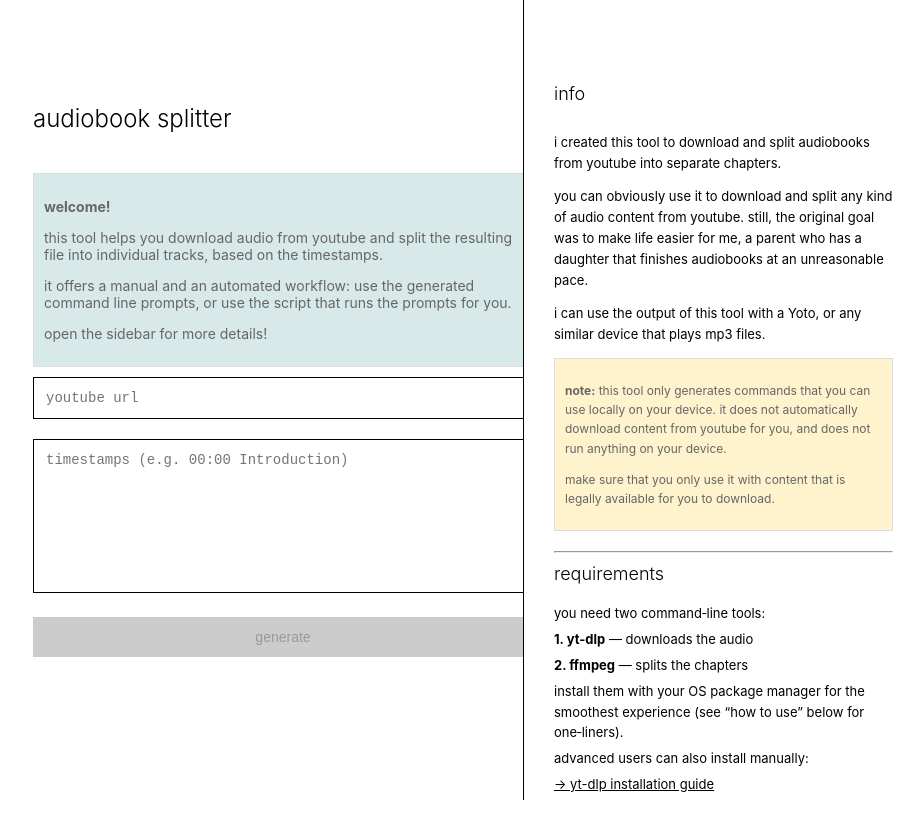
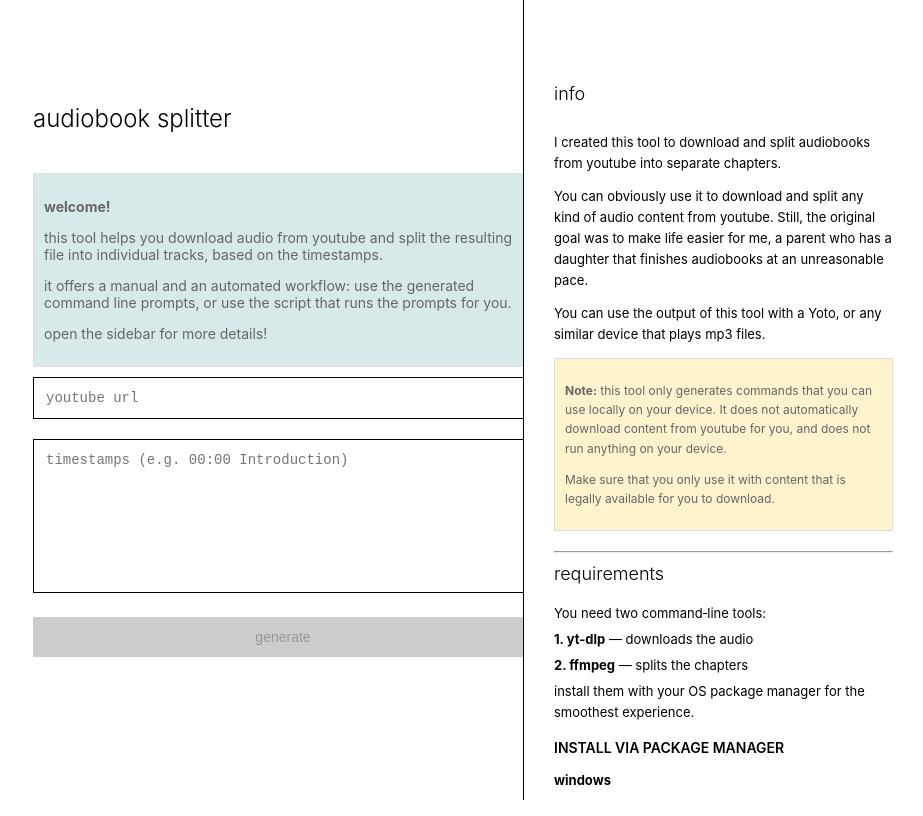
Before and after one commit to szekelyzol/audiobook-splitter, a Next.js app: page / in a window 1280 px wide. Both pictures are taken after a click on the heading "requirements". Shown: the whole page, without its empty margins (357-1280 px from the left). Built offline with nearby package versions, Linux system fonts and the light colour scheme.

Commit message:
Reorder sidebar content

```diff
--- a/pages/index.tsx
+++ b/pages/index.tsx
@@ -686,13 +686,13 @@ echo "Your chapter files are ready!"`;
 
           <details open>
             <summary><h2>info</h2></summary>
-            <p>i created this tool to download and split audiobooks from youtube into separate chapters.</p>
-            <p>you can obviously use it to download and split any kind of audio content from youtube. still, the original goal was to make life easier for me, a parent who has a daughter that finishes audiobooks at an unreasonable pace.</p>
-            <p>i can use the output of this tool with a Yoto, or any similar device that plays mp3 files.</p>
+            <p>I created this tool to download and split audiobooks from youtube into separate chapters.</p>
+            <p>You can obviously use it to download and split any kind of audio content from youtube. Still, the original goal was to make life easier for me, a parent who has a daughter that finishes audiobooks at an unreasonable pace.</p>
+            <p>You can use the output of this tool with a Yoto, or any similar device that plays mp3 files.</p>
 
             <div className={styles.disclaimer} style={{ marginTop: 10 }}>
-              <p><strong>note:</strong> this tool only generates commands that you can use locally on your device. it does not automatically download content from youtube for you, and does not run anything on your device.</p>
-              <p>make sure that you only use it with content that is legally available for you to download.</p>
+              <p><strong>Note:</strong> this tool only generates commands that you can use locally on your device. It does not automatically download content from youtube for you, and does not run anything on your device.</p>
+              <p>Make sure that you only use it with content that is legally available for you to download.</p>
             </div>
           </details>
 
@@ -701,28 +701,10 @@ echo "Your chapter files are ready!"`;
           <details>
             <summary><h2>requirements</h2></summary>
             <div className={styles.sidebarSection}>
-              <p>you need two command‑line tools:</p>
+              <p>You need two command‑line tools:</p>
               <p><strong>1. yt-dlp</strong> — downloads the audio</p>
               <p><strong>2. ffmpeg</strong> — splits the chapters</p>
-              <p>install them with your OS package manager for the smoothest experience (see “how to use” below for one‑liners).</p>
-              <p>advanced users can also install manually:</p>
-              <a href="https://github.com/yt-dlp/yt-dlp/wiki/Installation" target="_blank" rel="noopener noreferrer">→ yt-dlp installation guide</a>
-              <a href="https://ffmpeg.org/download.html" target="_blank" rel="noopener noreferrer">→ ffmpeg downloads</a>
-            </div>
-          </details>
-
-          <hr />
-
-          <details>
-            <summary><h2>how to use</h2></summary>
-            <div className={styles.sidebarSection}>
-              <h3>steps</h3>
-              <p><strong>1.</strong> paste a youtube url (shorts not supported).</p>
-              <p><strong>2.</strong> paste timestamps (from description/comments).</p>
-              <p><strong>3.</strong> click <em>generate</em> to create commands.</p>
-              <p><strong>4.</strong> make sure <code>yt-dlp</code> and <code>ffmpeg</code> are installed via your package manager.</p>
-              <p><strong>5.</strong> run the commands in a terminal.</p>
-              <p><strong>6.</strong> your mp3 tracks should be ready in the current folder.</p>
+              <p>install them with your OS package manager for the smoothest experience.</p>
 
               {/* package‑manager one‑liners only (no script download) */}
               <h3 style={{ marginTop: 15 }}>install via package manager</h3>
@@ -781,6 +763,25 @@ echo "Your chapter files are ready!"`;
                   <button onClick={() => copyLine(LNX_ZYP)}>copy zypper</button>
                 </div>
               </div>
+
+              <p>advanced users can also install manually:</p>
+              <a href="https://github.com/yt-dlp/yt-dlp/wiki/Installation" target="_blank" rel="noopener noreferrer">→ yt-dlp installation guide</a>
+              <a href="https://ffmpeg.org/download.html" target="_blank" rel="noopener noreferrer">→ ffmpeg downloads</a>
+            </div>
+          </details>
+
+          <hr />
+
+          <details>
+            <summary><h2>how to use</h2></summary>
+            <div className={styles.sidebarSection}>
+              <h3>steps</h3>
+              <p><strong>1.</strong> paste a youtube url (shorts not supported).</p>
+              <p><strong>2.</strong> paste timestamps (from description/comments).</p>
+              <p><strong>3.</strong> click <em>generate</em> to create commands.</p>
+              <p><strong>4.</strong> make sure <code>yt-dlp</code> and <code>ffmpeg</code> are installed via your package manager.</p>
+              <p><strong>5.</strong> run the commands in a terminal.</p>
+              <p><strong>6.</strong> your mp3 tracks should be ready in the current folder.</p>
             </div>
           </details>
         </div>
```
